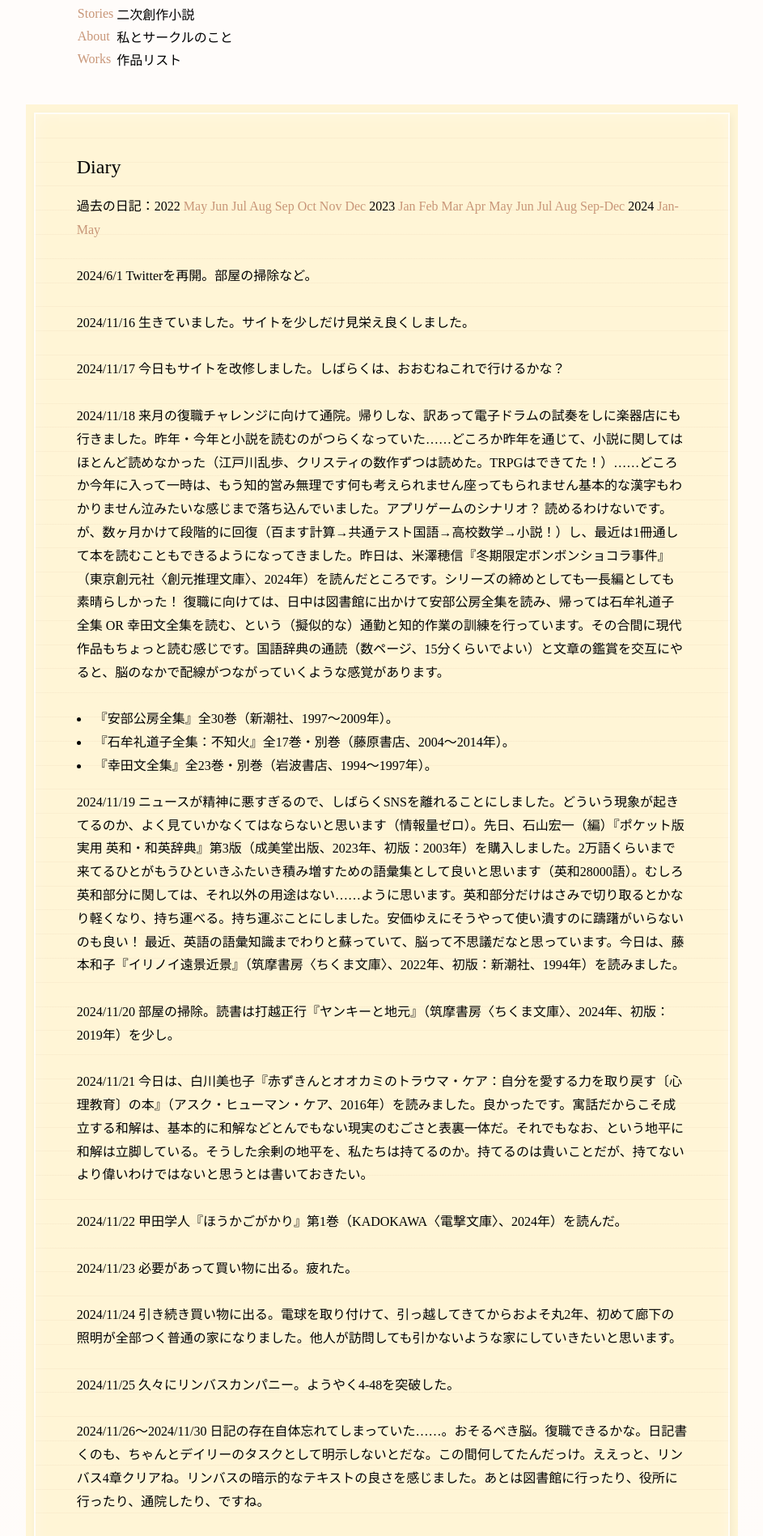
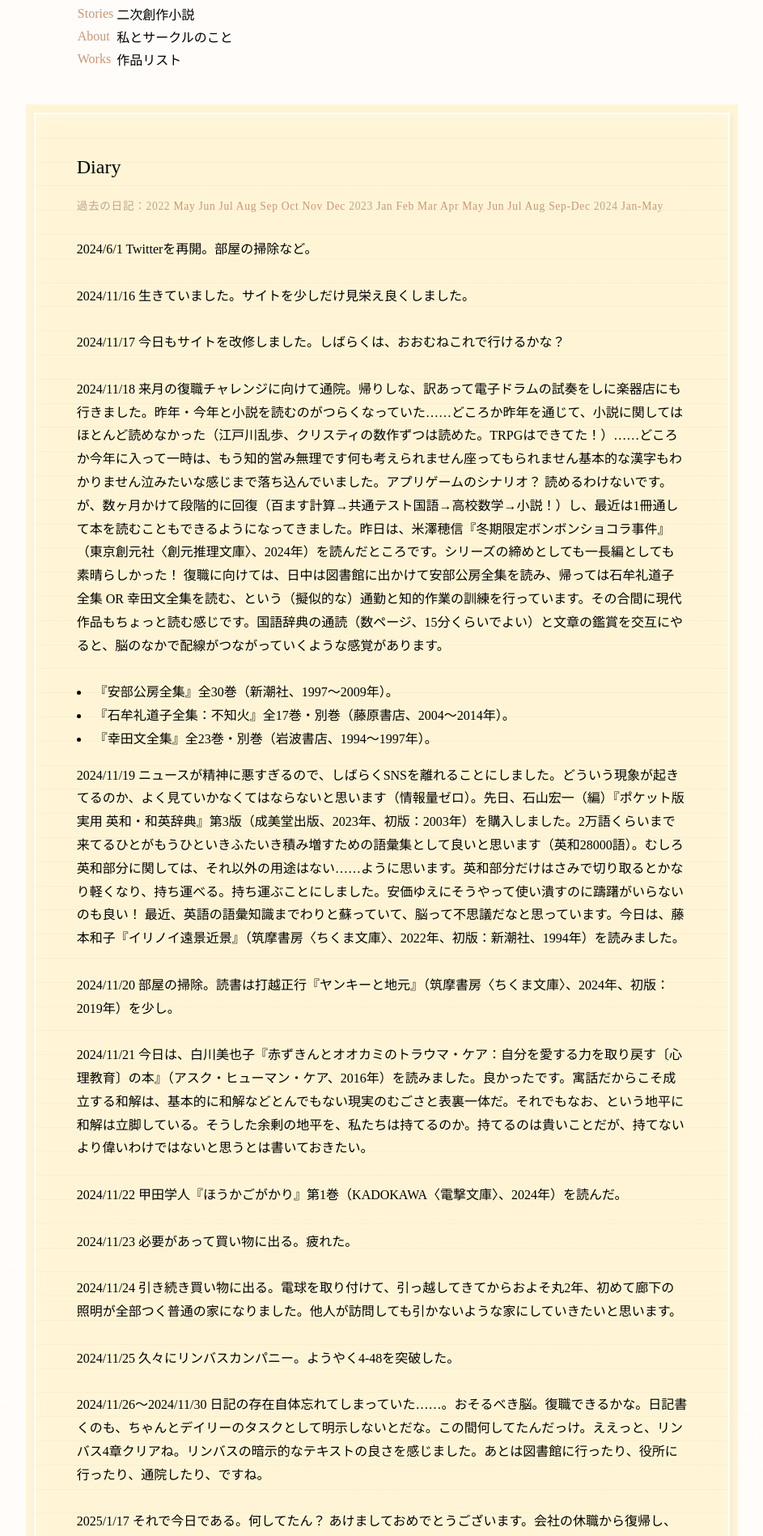
Before and after one commit to misora100/misora100.github.io, a Jekyll site: the page index.html, which Jekyll copies as it is, in a window 1280 px wide. Shown: the part 542-2439 px from the top of the page at 81% size, without its empty margins (168-1111 px from the left). Built offline with Jekyll 4.4.1, drawn with Linux system fonts in a browser that asks for light colours; some web fonts are replaced.

Commit message:
Update style.css

```diff
--- a/css/style.css
+++ b/css/style.css
@@ -123,6 +123,12 @@ a:hover, a:active {
     margin-bottom: 1.8em;
 }
 
+#diary p:first-of-type {
+    font-size: 0.85em;
+    color: rgba(180, 140, 130, 0.8);
+    letter-spacing: 0.05em;
+}
+
 a#diary {
     text-decoration:none;
     color: rgb(180, 140, 130);
```
